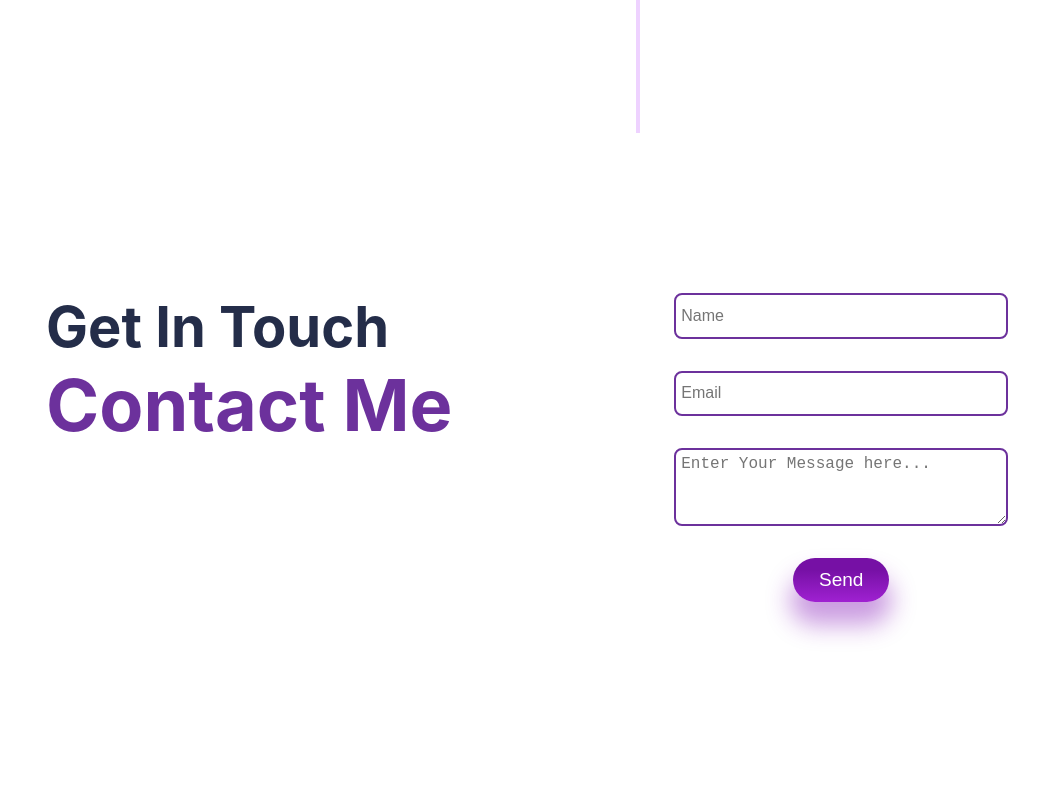
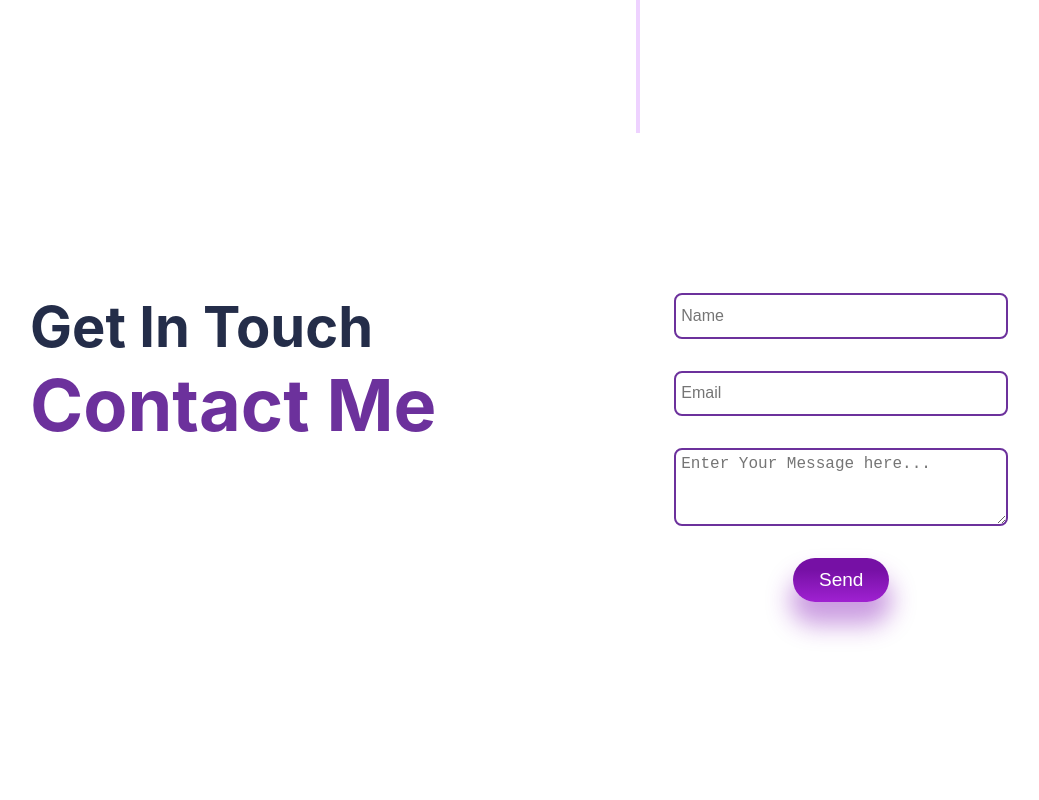
Before and after one commit to daivat9228/daivatportfolio, a React (Create React App) app: page / in a window 1280 px wide. Shown: the part 4060-4860 px from the top of the page, without its empty margins (2-1041 px from the left). Built offline with nearby package versions, Linux system fonts and the light colour scheme.

Commit message:
Update Contact.css

```diff
--- a/src/components/Contact.css
+++ b/src/components/Contact.css
@@ -1,5 +1,5 @@
 .contact-form{
-    padding: 5rem 3rem 0 3rem;
+    padding: 5rem 2rem 0 2rem;
     display: flex;
     height: 80vh;
 }
```
